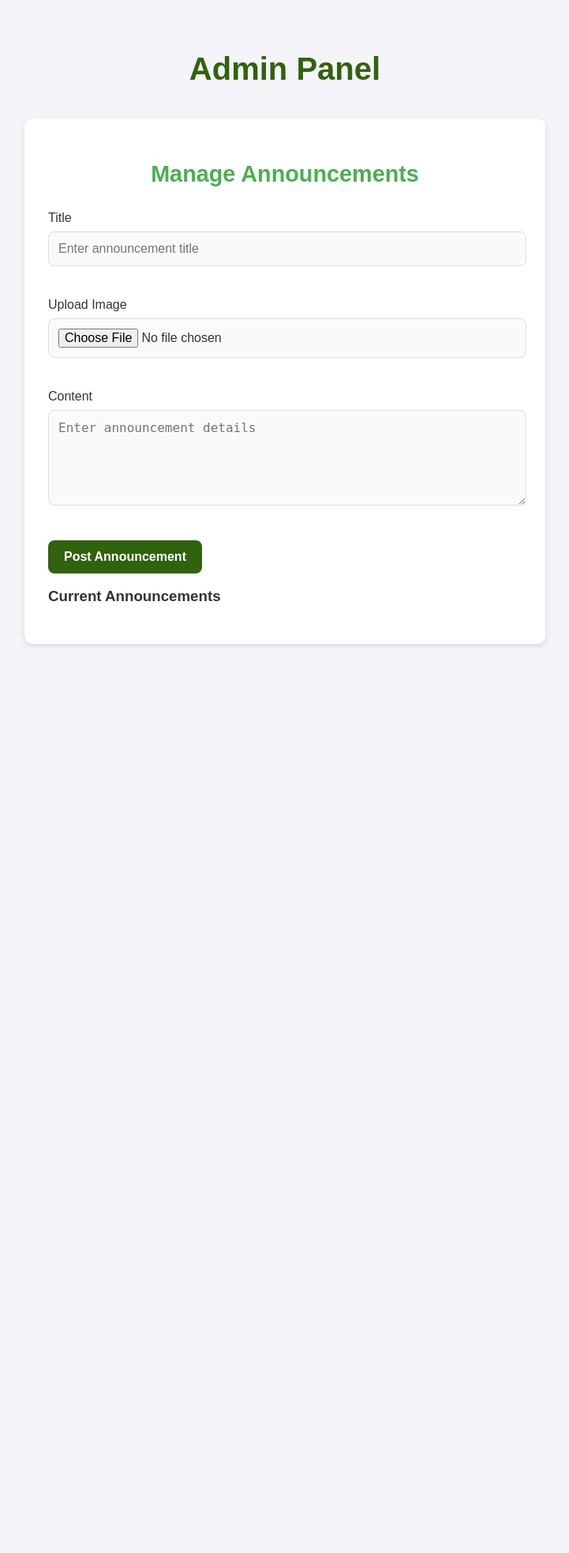
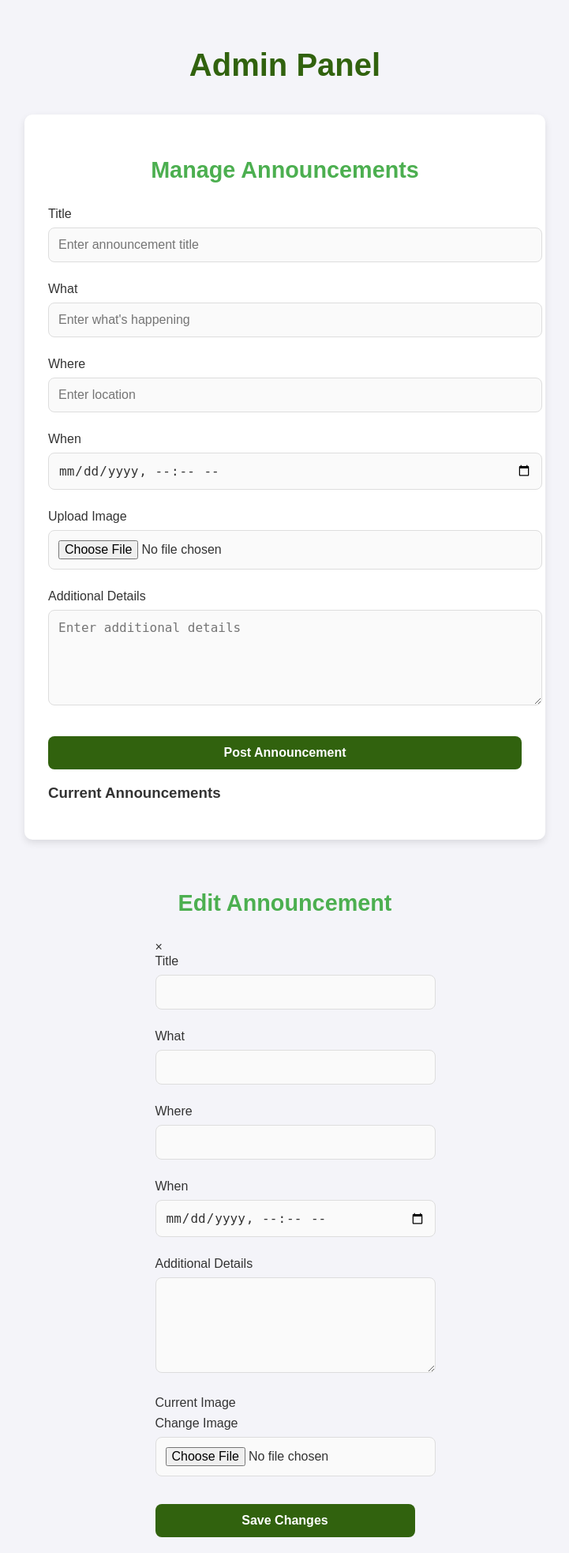
Before and after one commit to ugnaypinsao/ugnaypinsaofiles, a PHP site: page /html/admin_announce.html in a window 1280 px wide. Shown: the whole page at 79% size, without its empty margins (279-1000 px from the left). Before the commit the page ends 819 px from the top, so only its background shows below. Run offline with PHP 8.4, Linux system fonts and the light colour scheme.

Commit message:
Admin Announce

```diff
--- a/css/admin_announce.css
+++ b/css/admin_announce.css
@@ -7,10 +7,11 @@
     color: #333;
     display: flex;
     justify-content: center;
-    align-items: flex-start;
-    height: 100vh;
+    align-items: center;
     flex-direction: column;
-    padding-top: 20px;
+    min-height: 100vh;
+    padding: 20px;
+    box-sizing: border-box;
 }
 
 /* Headings */
@@ -40,12 +41,12 @@
     border-radius: 10px;
     box-shadow: 0 4px 10px rgba(0, 0, 0, 0.1);
     margin-top: 20px;
+    margin-bottom: 40px;
 }
 
 /* Form group */
 .form-group {
-    margin-bottom: 20px;
-    margin-right: 20px;
+    margin-bottom: 15px;
 }
 
 label {
@@ -61,7 +62,7 @@
     padding: 12px;
     border: 1px solid #ddd;
     border-radius: 8px;
-    margin-bottom: 20px;
+    margin-bottom: 10px;
     font-size: 1rem;
     color: #333;
     background-color: #fafafa;
@@ -85,11 +86,13 @@
     color: #ffffff;
     cursor: pointer;
     transition: background-color 0.3s ease, transform 0.2s ease;
+    width: 100%;
+    margin-top: 10px;
 }
 
 button:hover {
     background-color: #4CAF50;
-    transform: scale(1.05);
+    transform: scale(1.02);
 }
 
 button:active {
--- a/html/admin_announce.html
+++ b/html/admin_announce.html
@@ -18,18 +18,72 @@
             <input type="text" id="title" placeholder="Enter announcement title" required>
         </div>
         <div class="form-group">
+            <label for="what">What</label>
+            <input type="text" id="what" placeholder="Enter what's happening" required>
+        </div>
+        <div class="form-group">
+            <label for="where">Where</label>
+            <input type="text" id="where" placeholder="Enter location" required>
+        </div>
+        <div class="form-group">
+            <label for="when">When</label>
+            <input type="datetime-local" id="when" required>
+        </div>
+        <div class="form-group">
             <label for="image">Upload Image</label>
             <input type="file" id="image" accept="image/*">
         </div>
         <div class="form-group">
-            <label for="content">Content</label>
-            <textarea id="content" rows="5" placeholder="Enter announcement details" required></textarea>
+            <label for="content">Additional Details</label>
+            <textarea id="content" rows="5" placeholder="Enter additional details"></textarea>
         </div>
         <button type="button" onclick="addAnnouncement()">Post Announcement</button>
     </form>
     <h3>Current Announcements</h3>
     <div id="adminAnnouncements"></div>
 </div>
+
+<!-- Edit Announcement Popup -->
+<div id="editPopup" class="popup-container">
+    <div class="popup-content">
+        <div class="popup-header">
+            <h2>Edit Announcement</h2>
+            <span class="close-btn" onclick="closeEditPopup()">&times;</span>
+        </div>
+        <div class="popup-body">
+            <form id="editForm">
+                <div class="form-group">
+                    <label for="editTitle">Title</label>
+                    <input type="text" id="editTitle" required>
+                </div>
+                <div class="form-group">
+                    <label for="editWhat">What</label>
+                    <input type="text" id="editWhat" required>
+                </div>
+                <div class="form-group">
+                    <label for="editWhere">Where</label>
+                    <input type="text" id="editWhere" required>
+                </div>
+                <div class="form-group">
+                    <label for="editWhen">When</label>
+                    <input type="datetime-local" id="editWhen" required>
+                </div>
+                <div class="form-group">
+                    <label for="editContent">Additional Details</label>
+                    <textarea id="editContent" rows="5"></textarea>
+                </div>
+                <div class="form-group">
+                    <label>Current Image</label>
+                    <div id="currentImageContainer"></div>
+                    <label for="editImage">Change Image</label>
+                    <input type="file" id="editImage" accept="image/*">
+                </div>
+                <button type="button" class="save-btn" onclick="saveEditedAnnouncement()">Save Changes</button>
+            </form>
+        </div>
+    </div>
+</div>
+
 <script src="../js/admin_announce.js"></script>
 </body>
 </html>
--- a/js/admin_announce.js
+++ b/js/admin_announce.js
@@ -1,12 +1,16 @@
 let announcements = JSON.parse(localStorage.getItem('announcements')) || [];
+let currentEditId = null;
 
 function addAnnouncement() {
     const title = document.getElementById('title').value;
+    const what = document.getElementById('what').value;
+    const where = document.getElementById('where').value;
+    const when = document.getElementById('when').value;
     const imageInput = document.getElementById('image');
     const content = document.getElementById('content').value;
 
-    if (!title || !content) {
-        alert("Please fill out the title and content.");
+    if (!title || !what || !where || !when) {
+        alert("Please fill out all required fields.");
         return;
     }
 
@@ -14,11 +18,14 @@
     const imageUrl = image ? URL.createObjectURL(image) : null;
 
     const announcement = {
-        id: Date.now(), // Unique ID
+        id: Date.now(),
         title,
+        what,
+        where,
+        when,
         content,
         image: imageUrl,
-        date: new Date().toISOString() // Save the current date and time in ISO format
+        date: new Date().toISOString()
     };
 
     announcements.push(announcement);
@@ -31,22 +38,27 @@
     const adminDiv = document.getElementById('adminAnnouncements');
     adminDiv.innerHTML = '';
 
-    // Sort announcements by date (most recent first)
     announcements.sort((a, b) => new Date(b.date) - new Date(a.date));
 
     announcements.forEach(announcement => {
         const adminCard = document.createElement('div');
         adminCard.className = 'announcement';
 
-        const formattedDate = new Date(announcement.date).toLocaleString(); // Format date for display
+        const formattedDate = new Date(announcement.date).toLocaleString();
+        const eventDate = new Date(announcement.when).toLocaleString();
 
         adminCard.innerHTML = `
-            ${announcement.image ? `<img src="${announcement.image}" alt="Announcement Image" style="max-width: 100%;">` : ''}
+            ${announcement.image ? `<img src="${announcement.image}" alt="Announcement Image" style="max-width: 100%; border-radius: 5px; margin-bottom: 15px;">` : ''}
             <h3>${announcement.title}</h3>
-            <p>${announcement.content}</p>
+            <div class="announcement-details">
+                <p><strong>What:</strong> ${announcement.what}</p>
+                <p><strong>Where:</strong> ${announcement.where}</p>
+                <p><strong>When:</strong> ${eventDate}</p>
+            </div>
+            ${announcement.content ? `<p>${announcement.content}</p>` : ''}
             <small>Posted on: ${formattedDate}</small>
             <div class="admin-actions">
-                <button onclick="editAnnouncement(${announcement.id})">Edit</button>
+                <button onclick="openEditPopup(${announcement.id})">Edit</button>
                 <button onclick="deleteAnnouncement(${announcement.id})">Delete</button>
             </div>
         `;
@@ -54,25 +66,66 @@
     });
 }
 
-function editAnnouncement(id) {
+function openEditPopup(id) {
     const announcement = announcements.find(ann => ann.id === id);
     if (!announcement) return;
 
-    const title = prompt("Edit Title:", announcement.title);
-    const content = prompt("Edit Content:", announcement.content);
+    currentEditId = id;
 
-    if (title && content) {
+    document.getElementById('editTitle').value = announcement.title;
+    document.getElementById('editWhat').value = announcement.what;
+    document.getElementById('editWhere').value = announcement.where;
+    document.getElementById('editWhen').value = announcement.when;
+    document.getElementById('editContent').value = announcement.content || '';
+
+    const imageContainer = document.getElementById('currentImageContainer');
+    imageContainer.innerHTML = '';
+    if (announcement.image) {
+        imageContainer.innerHTML = `<img src="${announcement.image}" alt="Current Image">`;
+    }
+
+    document.getElementById('editPopup').style.display = 'flex';
+}
+
+function saveEditedAnnouncement() {
+    if (currentEditId === null) return;
+
+    const title = document.getElementById('editTitle').value;
+    const what = document.getElementById('editWhat').value;
+    const where = document.getElementById('editWhere').value;
+    const when = document.getElementById('editWhen').value;
+    const content = document.getElementById('editContent').value;
+    const imageInput = document.getElementById('editImage');
+
+    if (!title || !what || !where || !when) {
+        alert("Please fill out all required fields.");
+        return;
+    }
+
+    const announcement = announcements.find(ann => ann.id === currentEditId);
+    if (announcement) {
         announcement.title = title;
+        announcement.what = what;
+        announcement.where = where;
+        announcement.when = when;
         announcement.content = content;
+
+        if (imageInput.files[0]) {
+            announcement.image = URL.createObjectURL(imageInput.files[0]);
+        }
+
         saveAnnouncements();
         renderAnnouncements();
+        closeEditPopup();
     }
 }
 
 function deleteAnnouncement(id) {
-    announcements = announcements.filter(ann => ann.id !== id);
-    saveAnnouncements();
-    renderAnnouncements();
+    if (confirm("Are you sure you want to delete this announcement?")) {
+        announcements = announcements.filter(ann => ann.id !== id);
+        saveAnnouncements();
+        renderAnnouncements();
+    }
 }
 
 function saveAnnouncements() {
@@ -81,8 +134,26 @@
 
 function clearForm() {
     document.getElementById('title').value = '';
+    document.getElementById('what').value = '';
+    document.getElementById('where').value = '';
+    document.getElementById('when').value = '';
     document.getElementById('image').value = '';
     document.getElementById('content').value = '';
 }
 
+function closeEditPopup() {
+    document.getElementById('editPopup').style.display = 'none';
+    currentEditId = null;
+    document.getElementById('editImage').value = '';
+}
+
+// Initialize
 document.addEventListener('DOMContentLoaded', renderAnnouncements);
+
+// Close popup when clicking outside content
+window.addEventListener('click', function(event) {
+    const popup = document.getElementById('editPopup');
+    if (event.target === popup) {
+        closeEditPopup();
+    }
+});
```
Also changed, not shown: other parts of css/admin_announce.css (+32 -12 lines), css/admin_document.css (+105 -100 lines), css/res_announce.css (+53 -0 lines), html/res_announce.html (+31 -0 lines).
